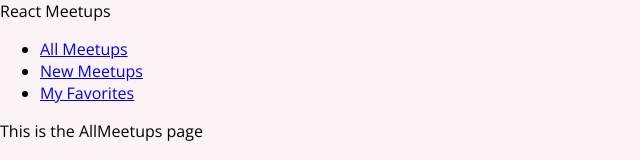
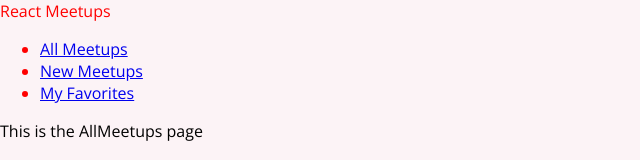
Before and after one commit to daklo91/react-route-practice-daklo, a React (Create React App) app: page / in a window 1280 px wide. Shown: the top 160 px of the page, without its empty margins (0-640 px from the left). Built offline with nearby package versions, Linux system fonts and the light colour scheme.

Commit message:
Add scoped css

```diff
--- a/src/components/layout/MainNavigation.js
+++ b/src/components/layout/MainNavigation.js
@@ -1,8 +1,10 @@
 import { Link } from "react-router-dom";
+
+import classes from "./MainNavigation.module.css";
 
 function MainNavigation() {
   return (
-    <header>
+    <header className={classes.header}>
       <div>React Meetups</div>
       <ul>
         <li>
```
